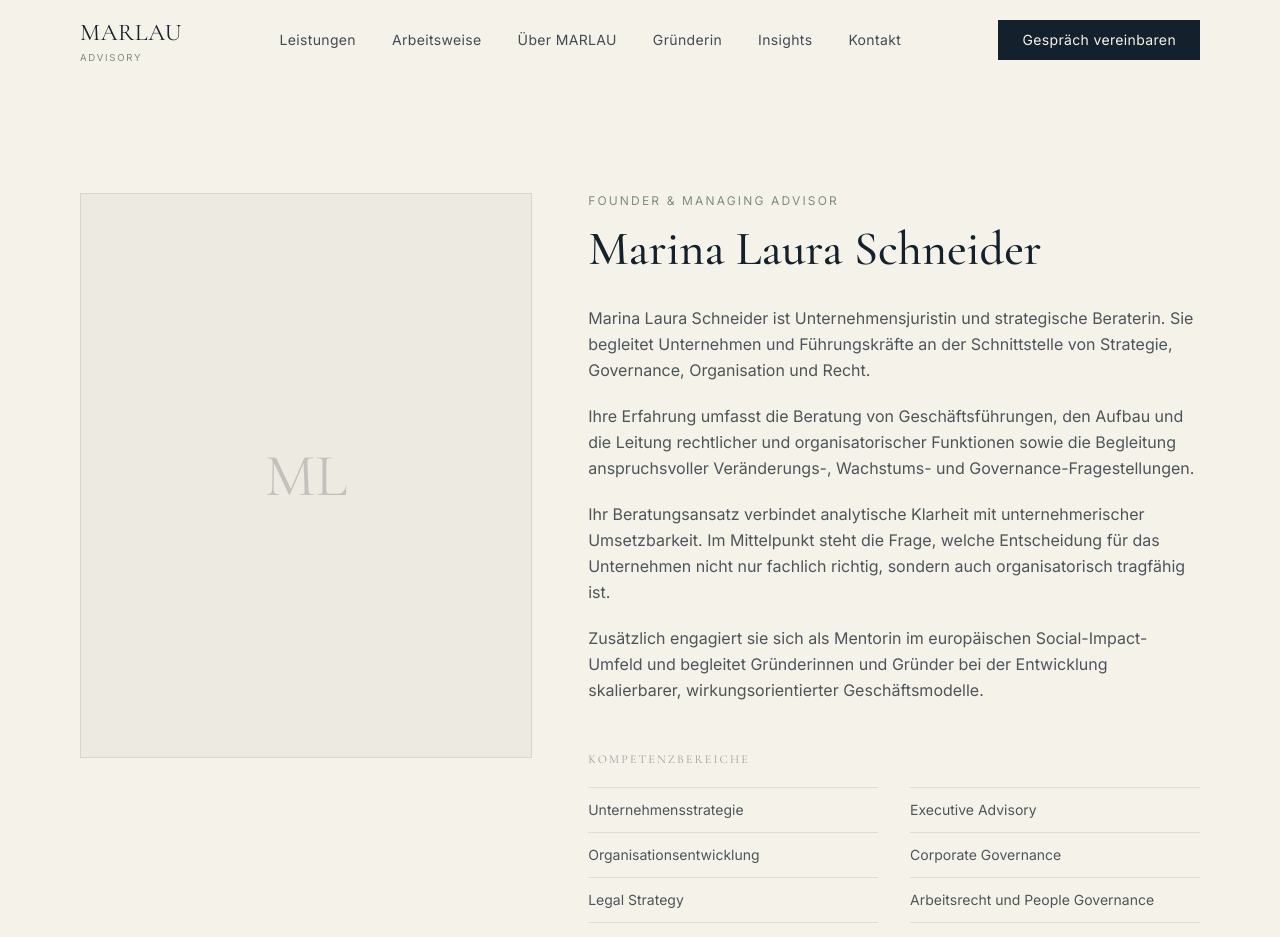
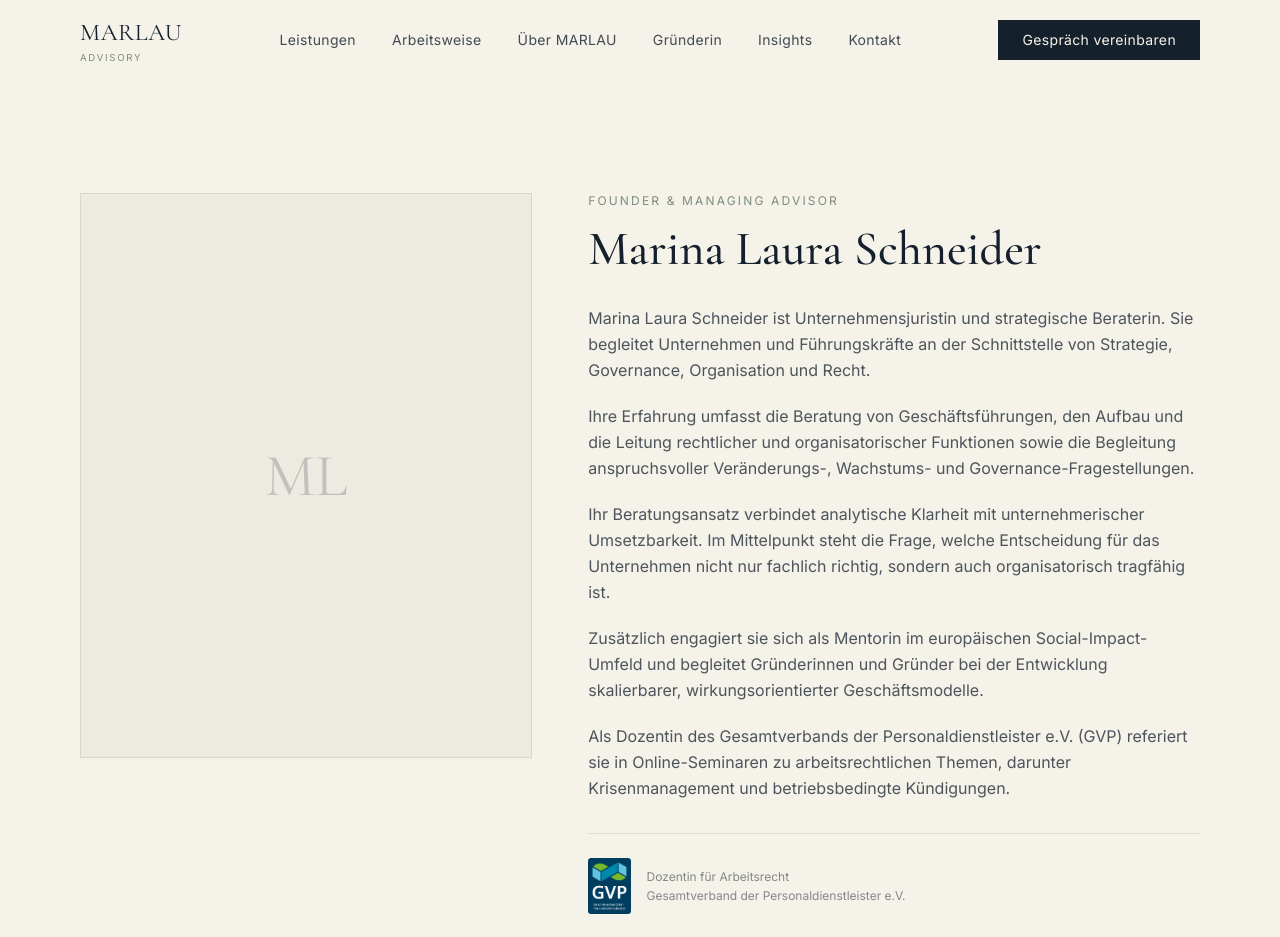
Before and after one commit to minalaura/marlau, a Next.js app: page /gruenderin in a window 1280 px wide. Shown: the top 937 px of the page. Built offline with nearby package versions, Linux system fonts and the light colour scheme.

Commit message:
feat: Dozentin-Tätigkeit beim GVP auf Gründerinnen-Seite ergänzen

```diff
--- a/src/app/gruenderin/page.tsx
+++ b/src/app/gruenderin/page.tsx
@@ -1,4 +1,5 @@
 import type { Metadata } from "next";
+import Image from "next/image";
 import { Container } from "@/components/ui/Container";
 import { Button } from "@/components/ui/Button";
 
@@ -64,6 +65,26 @@ export default function GruenderinPage() {
                 Social-Impact-Umfeld und begleitet Gründerinnen und Gründer bei der
                 Entwicklung skalierbarer, wirkungsorientierter Geschäftsmodelle.
               </p>
+              <p>
+                Als Dozentin des Gesamtverbands der Personaldienstleister e.V. (GVP)
+                referiert sie in Online-Seminaren zu arbeitsrechtlichen Themen,
+                darunter Krisenmanagement und betriebsbedingte Kündigungen.
+              </p>
+            </div>
+
+            <div className="mt-8 flex items-center gap-4 border-t border-navy/10 pt-6">
+              <Image
+                src="/GVP-Logo.png"
+                alt="Gesamtverband der Personaldienstleister e.V. (GVP)"
+                width={48}
+                height={64}
+                className="h-14 w-auto"
+              />
+              <p className="text-xs leading-relaxed text-navy/50">
+                Dozentin für Arbeitsrecht
+                <br />
+                Gesamtverband der Personaldienstleister e.V.
+              </p>
             </div>
 
             <h2 className="mt-12 text-xs uppercase tracking-widest2 text-navy/40">
```
